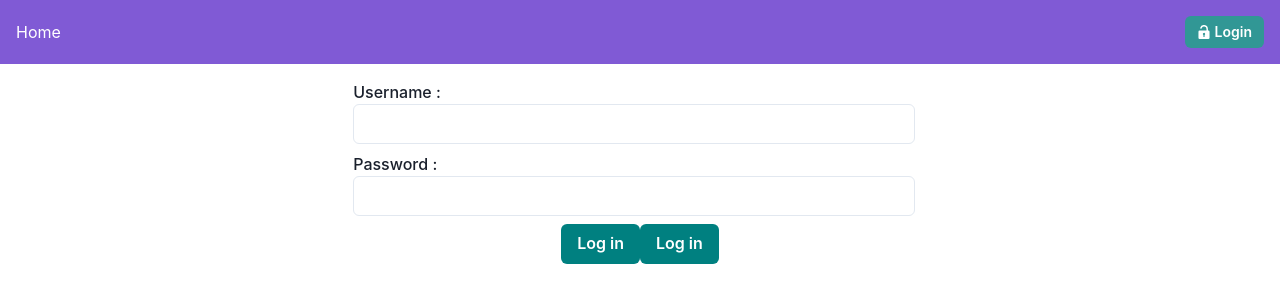
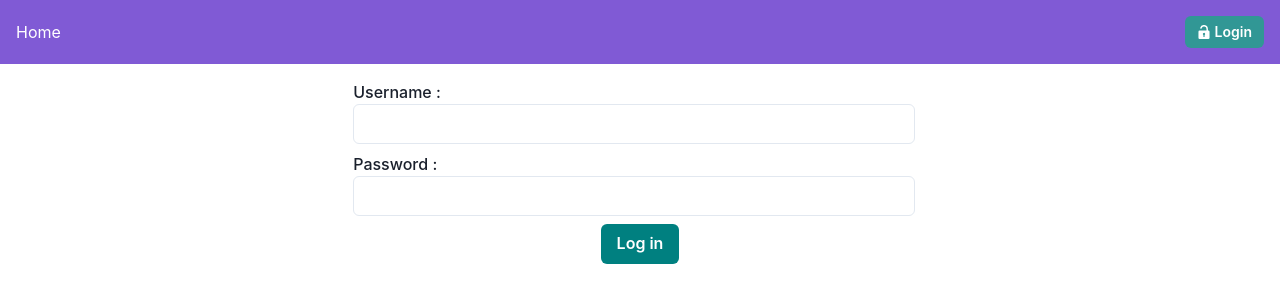
Before and after one commit to FlorianLevsr/open-plan, a Next.js app: page /login in a window 1280 px wide. Shown: the top 302 px of the page. Built offline with nearby package versions, Linux system fonts and the light colour scheme; no server answers.

Commit message:
documentation

```diff
--- a/src/pages/login.tsx
+++ b/src/pages/login.tsx
@@ -38,7 +38,6 @@ const LoginPage = () => {
         </FormLabel>
         <Center>
           <Button bg="teal" color="white" onClick={(event) => onSubmitHandler(event)} >Log in</Button>
-          <Button bg="teal" color="white" onClick={(event) => onSubmitHandler(event)} >Log in</Button>
         </Center>
       </FormControl>
     </Layout>
```
Also changed, not shown: 2 other files (tests, documents, lock files or other folders).
